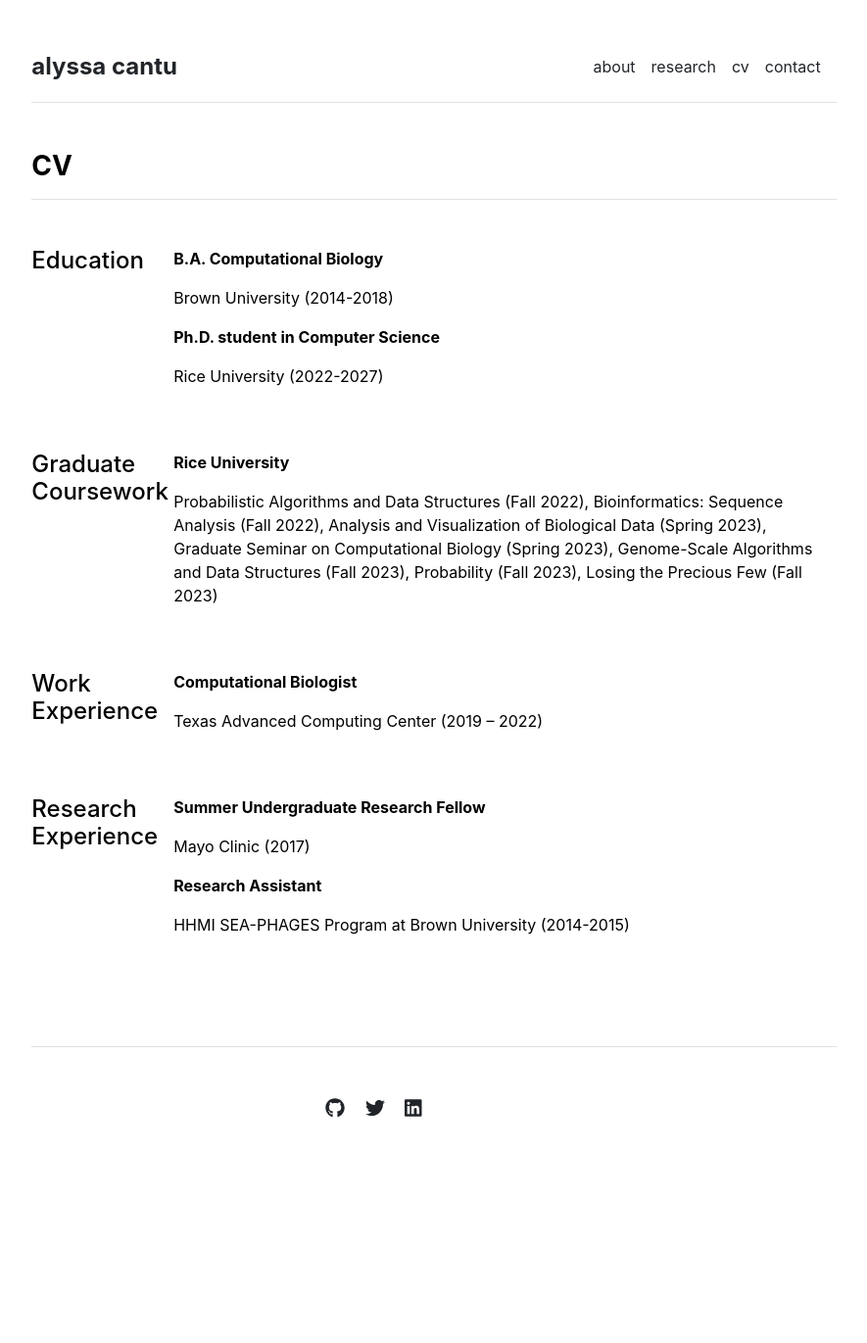
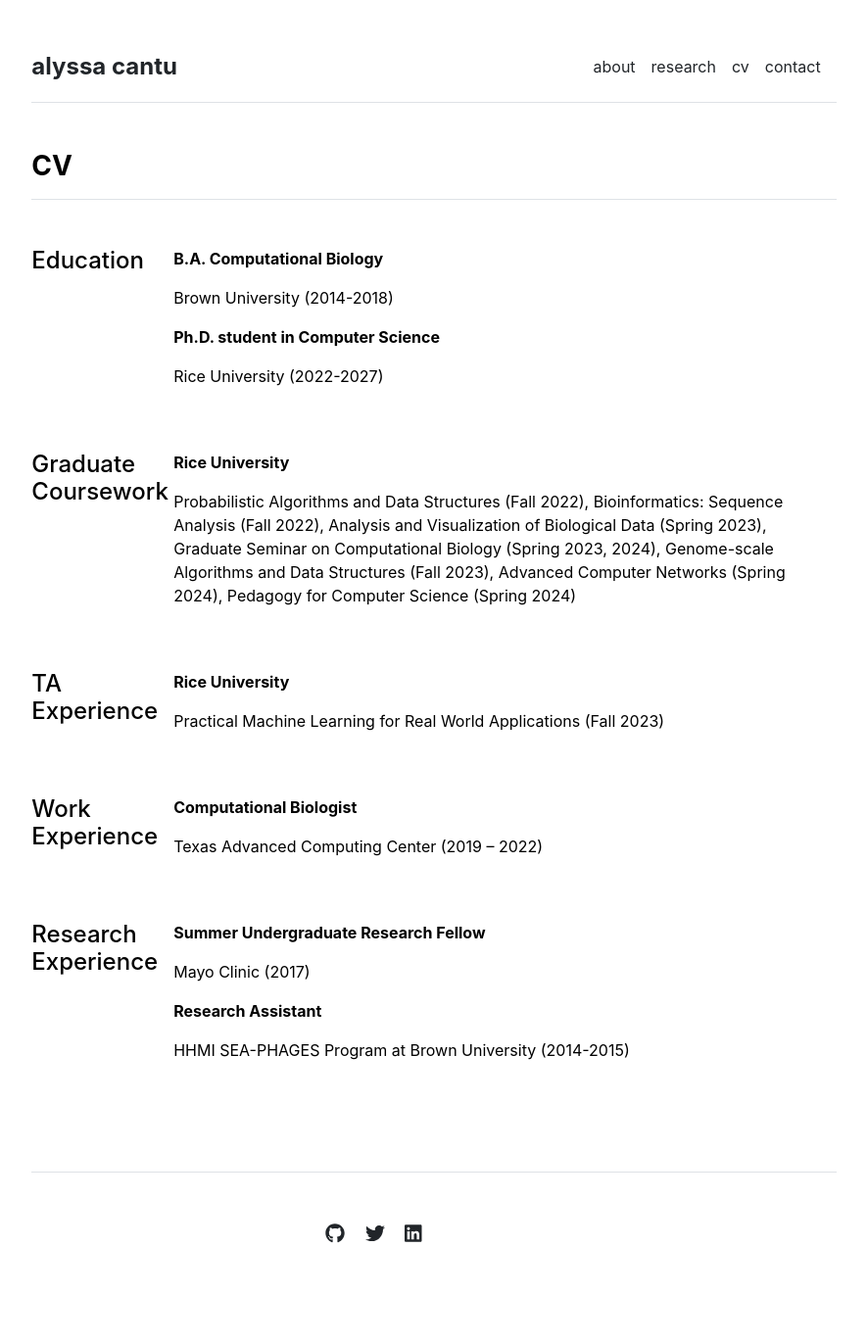
Before and after one commit to ancantu/ancantu.github.io, a Jekyll site: the page built from cv.md, in a window 1280 px wide. Shown: the whole page at 98% size, without its empty margins (197-1082 px from the left). Built offline with Jekyll 4.4.1, drawn with Linux system fonts in a browser that asks for light colours; before the commit the page ends 1243 px from its top, so only the background shows below that.

Commit message:
update site information

```diff
--- a/_data/cv/graduate-coursework.yml
+++ b/_data/cv/graduate-coursework.yml
@@ -3,7 +3,7 @@
     Probabilistic Algorithms and Data Structures (Fall 2022),
     Bioinformatics: Sequence Analysis (Fall 2022),
     Analysis and Visualization of Biological Data (Spring 2023),
-    Graduate Seminar on Computational Biology (Spring 2023),
-    Genome-Scale Algorithms and Data Structures (Fall 2023),
-    Probability (Fall 2023),
-    Losing the Precious Few (Fall 2023)
+    Graduate Seminar on Computational Biology (Spring 2023, 2024),
+    Genome-scale Algorithms and Data Structures (Fall 2023),
+    Advanced Computer Networks (Spring 2024),
+    Pedagogy for Computer Science (Spring 2024)
--- /dev/null
+++ b/_data/cv/ta-experience.yml
@@ -0,0 +1,2 @@
+- title: 'Rice University'
+  description: 'Practical Machine Learning for Real World Applications (Fall 2023)'
--- /dev/null
+++ b/_data/cv/teaching-experience.yml
@@ -0,0 +1,2 @@
+- title: 'Graduate Teaching Assistant'
+  description: 'Practical Machine Learning for Real World Applications (Fall 2023)'
--- a/_layouts/about.html
+++ b/_layouts/about.html
@@ -7,7 +7,7 @@ layout: default
 <div class="row g-5 mb-5">
   <div>
     <h3 class="fw-bold border-bottom pb-3 mb-5">About</h3>
-    <p class="col-md-8">I am a proud native of the Rio Grande Valley region of South Texas, a region spanning the border of Texas and Mexico.</p>
+    <p class="col-md-8">I am a proud native of the Rio Grande Valley region of South Texas, a region located on the border of Texas and Mexico.</p>
     <p class="col-md-8">I graduated from Brown University with an A.B. in Computational Biology in 2018. Prior to beginning my Ph.D. program, I worked as a Computational Biologist at the Texas Advanced Computing Center in Austin, Texas.</p>
     <p class="col-md-8">I am currently a second year Computer Science Ph.D. student at Rice University. My research interests broadly encompass Computational Biology and Bioinformatics. As an underrepresented minority navigating PWIs, I am passionate about increasing diversity in STEM.</p>
     <p class="col-md-8">Outside of academia, my hobbies include crocheting, painting, point-and-shoot film photography, and sewing. Currently, I am learning digital illustration, 3D modeling, and how to swim. Feel free to check out my portfolio if you're interested in seeing what I've been up to.</p>
--- a/_layouts/cv.html
+++ b/_layouts/cv.html
@@ -31,6 +31,17 @@ layout: default
     </div>
     <div class="row g-5 mb-5">
       <div class="col-md-2">
+        <h4>TA Experience</h4>
+      </div>
+      <div class="col-md-10">
+        {% for section in site.data.cv.ta-experience %}
+          <p class="fw-bold">{{ section.title }}</p>
+          <p>{{ section.description }}</p>
+        {% endfor %}
+      </div>
+    </div>
+    <div class="row g-5 mb-5">
+      <div class="col-md-2">
         <h4>Work Experience</h4>
       </div>
       <div class="col-md-10">
```
Also changed, not shown: _posts/2022-02-22-k2-fellowship.md (+2 -0 lines), _posts/2023-10-22-nextprof-workshop.md (added, +8 -0 lines), index.md (+1 -1 lines), assets/img/nextprof.jpeg (added), 3 other files.
